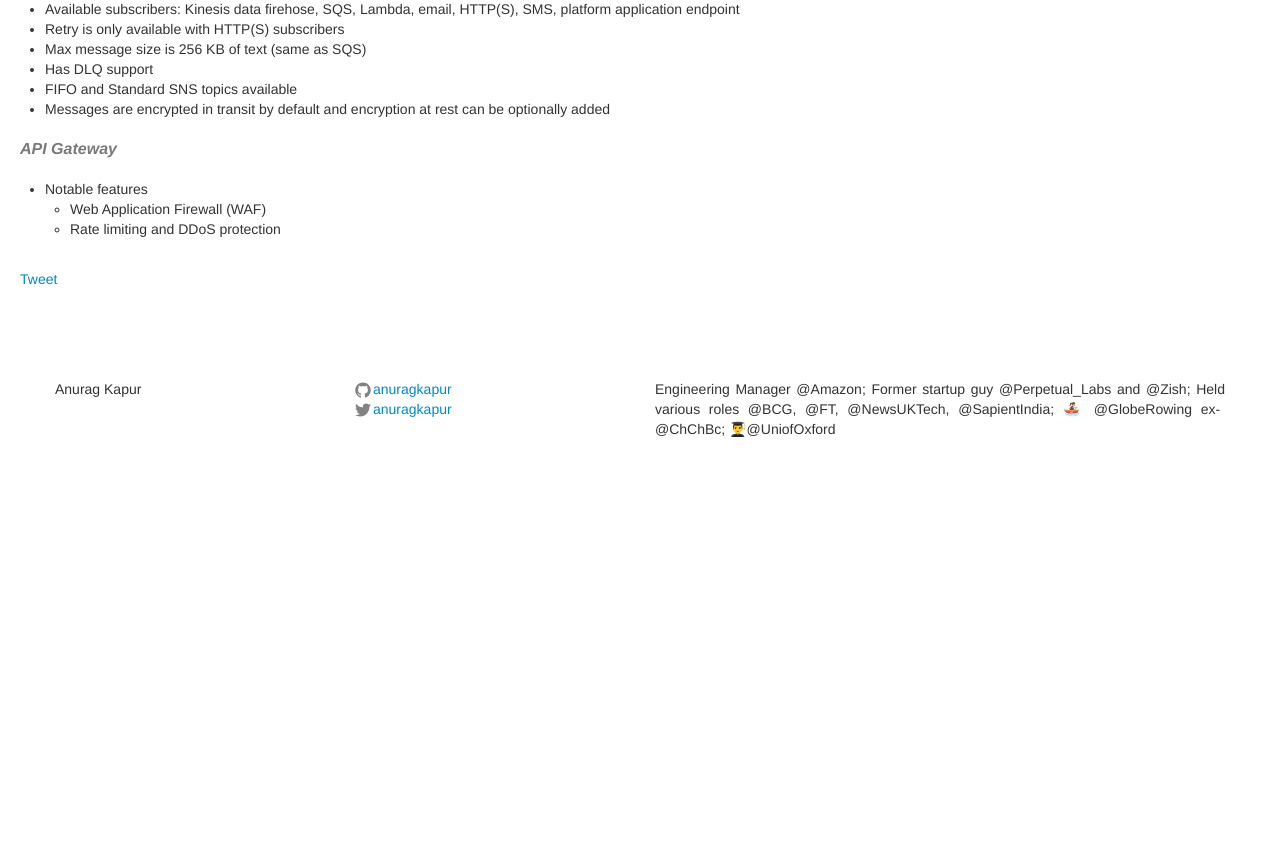
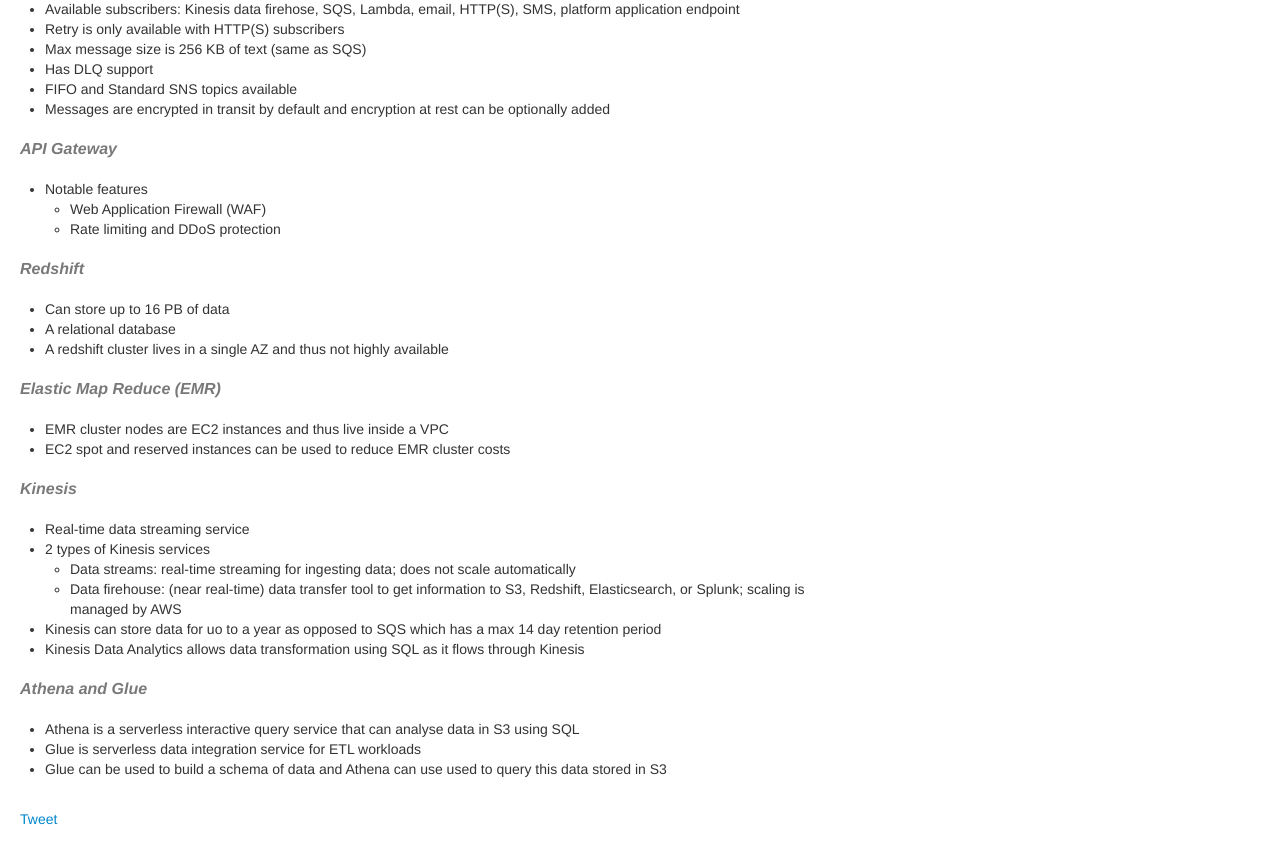
Before and after one commit to anuragkapur/anuragkapur.github.io, a Jekyll site: the page built from blog/engineering/_posts/2022-01-03-aws-certified-solutions-architect-associate-exam-revision-notes.md, in a window 1280 px wide and 900 px high, scrolled down 647 px. Shown: the top 864 px of the window. Built offline with Jekyll 4.4.1, drawn with Linux system fonts in a browser that asks for light colours; comment, search, counter and statistics services are not loaded; before the commit the page ends 1096 px from its top, so only the background shows below that; some of the changed text lies outside the part shown.

Commit message:
Add notes for big data services: Redshift, EMR, Kinesis, Athena and Glue

```diff
--- a/blog/engineering/_posts/2022-01-03-aws-certified-solutions-architect-associate-exam-revision-notes.md
+++ b/blog/engineering/_posts/2022-01-03-aws-certified-solutions-architect-associate-exam-revision-notes.md
@@ -38,3 +38,26 @@
 * Notable features
   * Web Application Firewall (WAF)
   * Rate limiting and DDoS protection
+
+### Redshift
+* Can store up to 16 PB of data
+* A relational database
+* A redshift cluster lives in a single AZ and thus not highly available
+
+### Elastic Map Reduce (EMR)
+* EMR cluster nodes are EC2 instances and thus live inside a VPC
+* EC2 spot and reserved instances can be used to reduce EMR cluster costs
+
+### Kinesis
+* Real-time data streaming service
+* 2 types of Kinesis services
+  * Data streams: real-time streaming for ingesting data; does not scale automatically
+  * Data firehouse: (near real-time) data transfer tool to get information to S3, Redshift, Elasticsearch, or Splunk;
+  scaling is managed by AWS
+* Kinesis can store data for uo to a year as opposed to SQS which has a max 14 day retention period
+* Kinesis Data Analytics allows data transformation using SQL as it flows through Kinesis
+
+### Athena and Glue
+* Athena is a serverless interactive query service that can analyse data in S3 using SQL
+* Glue is serverless data integration service for ETL workloads
+* Glue can be used to build a schema of data and Athena can use used to query this data stored in S3
```
Also changed, not shown: other parts of blog/engineering/_posts/2022-01-03-aws-certified-solutions-architect-associate-exam-revision-notes.md (+1 -1 lines).
